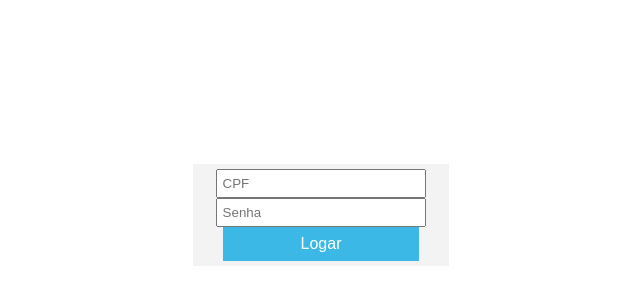
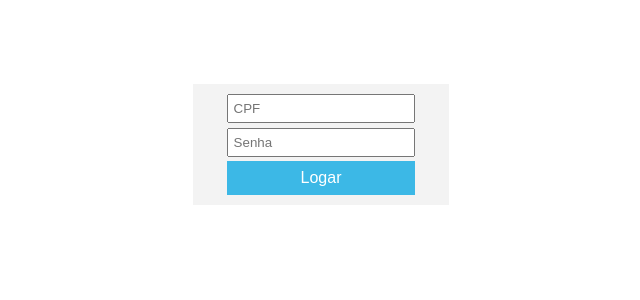
Before and after one commit to mikinglps/b2beasy-frontend, a React (Create React App) app: page /login in a window 1280 px wide. Shown: the part 236-536 px from the top of the page, without its empty margins (319-959 px from the left). Built offline with nearby package versions, Linux system fonts and the light colour scheme.

Commit message:
correcao

```diff
--- a/src/components/Login/Login.css
+++ b/src/components/Login/Login.css
@@ -2,13 +2,14 @@
     --btn--primary-color: rgb(60, 184, 230)
 }
 
+
 .center{
-    padding: 5px;
+    padding: 10px;
     box-sizing: border-box;
     background: rgb(243,243,243);
     width: 20%;
     position: absolute;
-    top: 50%;
+    top: 40%;
     left: 50%;
     transform: translate(-50%);
 
@@ -20,8 +21,10 @@
 }
 
 input{
+    box-sizing: border-box;
     width: 80%;
     padding: 5px;
+    margin-bottom: 2%;
 }
 
 .btn--primary{
--- a/src/contexts/auth.js
+++ b/src/contexts/auth.js
@@ -17,7 +17,7 @@ export const AuthProvider = ({children}) => {
             return <div className='erro'><p>{res.data}</p></div>
         }else{
             setUsuario({ cpf: res.data.achaFuncionario.cpf, token: res.data.token })
-            return usuario
+            localStorage.setItem('b2b-user', JSON.stringify(usuario))
         }
         })
       }
```
